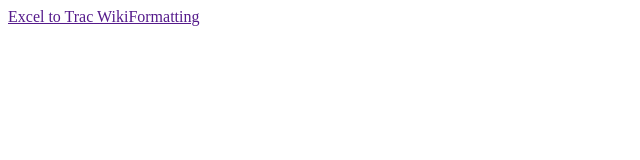
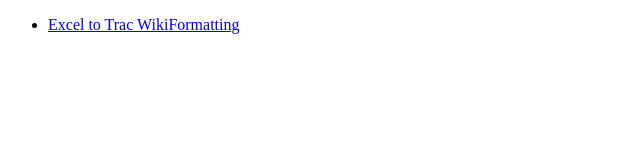
Before and after one commit to scottwmaxwell/productivity, a plain HTML site: page index.html in a window 1280 px wide. Shown: the whole page, without its empty margins (0-640 px from the left). Drawn offline with Linux system fonts and the light colour scheme.

Commit message:
Update index.html

```diff
--- a/index.html
+++ b/index.html
@@ -6,6 +6,8 @@
     <title>Producitvity</title>
 </head>
 <body>
-    <a href="">Excel to Trac WikiFormatting</a>
+    <ul>
+        <li><a href="https://scottwmaxwell.github.io/productivity/exceltotracwiki.html">Excel to Trac WikiFormatting</a></li>
+    </ul>
 </body>
 </html>
```
